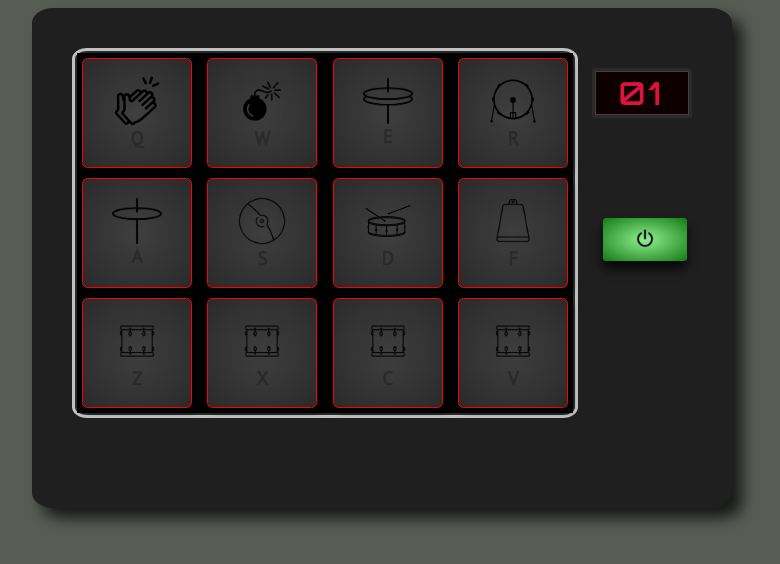
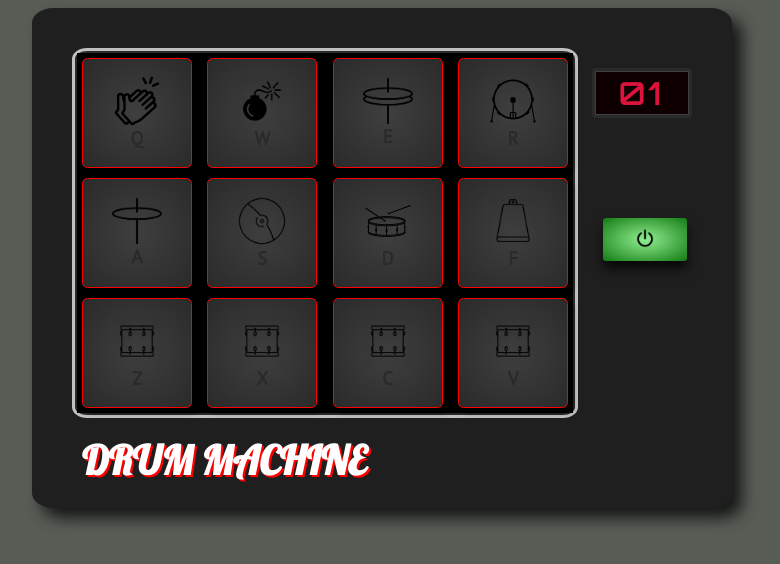
Before and after one commit to Evelinabrink/DrumMachine, a website: page index.html in a window 1280 px wide. Shown: the whole page, without its empty margins (258-1038 px from the left). Drawn offline with Linux system fonts and the light colour scheme.

Commit message:
added title

```diff
--- a/index.html
+++ b/index.html
@@ -7,6 +7,7 @@
     <link rel="stylesheet" href="style.css">
     <link href="https://fonts.googleapis.com/css?family=PT+Sans" rel="stylesheet">
     <link href="https://fonts.googleapis.com/css?family=Orbitron" rel="stylesheet">
+    <link href="https://fonts.googleapis.com/css?family=Lobster" rel="stylesheet">
     <title>Drum Machine</title>
 </head>
 <body>
@@ -95,6 +96,7 @@
         <button id="start">
             <img src="pics/start.png" alt="start button" id="startPic">
         </button>
+        <h1>Drum Machine</h1>
     </div>
 
     <audio data-key="81" src="sounds/clap.wav"></audio>
--- a/style.css
+++ b/style.css
@@ -32,6 +32,18 @@ body {
     justify-content: center;
     border: 3px solid silver;
     border-radius: 3%;
+}
+
+h1 {
+    color: white;
+    text-shadow: red 2px 2px;
+    position: relative;
+    float: left;
+    left: 30px;
+    bottom: 10px;
+    text-transform: uppercase;
+    font-family: 'Lobster', cursive;
+    font-size: 2.5em;
 }
 
 .pad {
```
